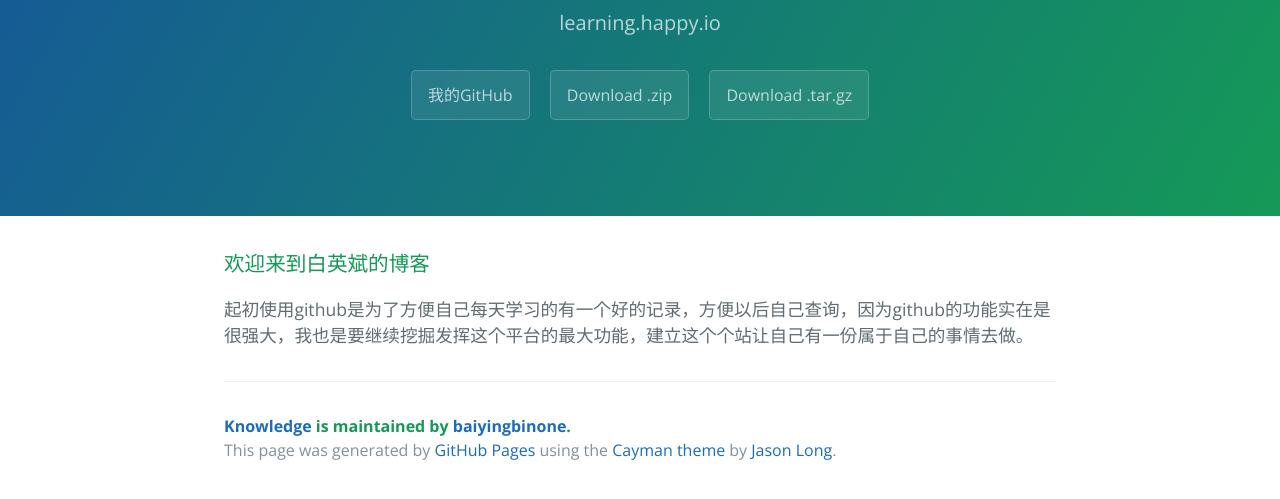
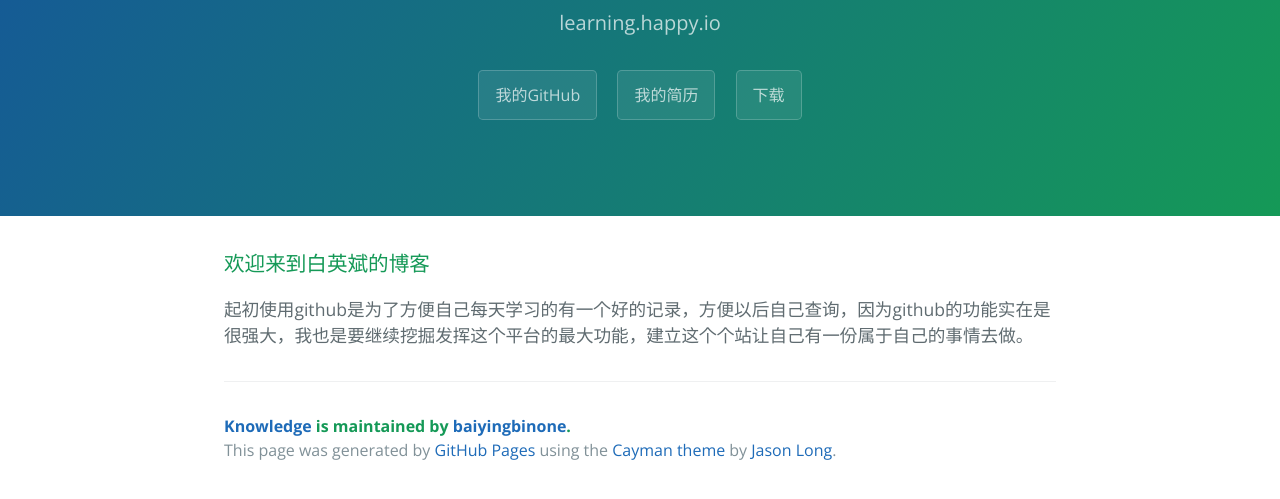
Before and after one commit to baiyingbinone/Knowledge, a plain HTML site: page index.html in a window 1280 px wide. Shown: the part 167-666 px from the top of the page. Drawn offline with nearby package versions, Linux system fonts and the light colour scheme.

Commit message:
Update index.html

```diff
--- a/index.html
+++ b/index.html
@@ -14,8 +14,8 @@
       <h1 class="project-name">Knowledge</h1>
       <h2 class="project-tagline">learning.happy.io</h2>
       <a href="https://github.com/baiyingbinone/Knowledge" class="btn">我的GitHub</a>
-      <a href="https://www.baidu.com" class="btn">Download .zip</a>
-      <a href="https://github.com/baiyingbinone/Knowledge/tarball/master" class="btn">Download .tar.gz</a>
+      <a href="https://www.baidu.com" class="btn">我的简历</a>
+      <a href="https://github.com/baiyingbinone/Knowledge/tarball/master" class="btn">下载</a>
     </section>
 
     <section class="main-content">
```
